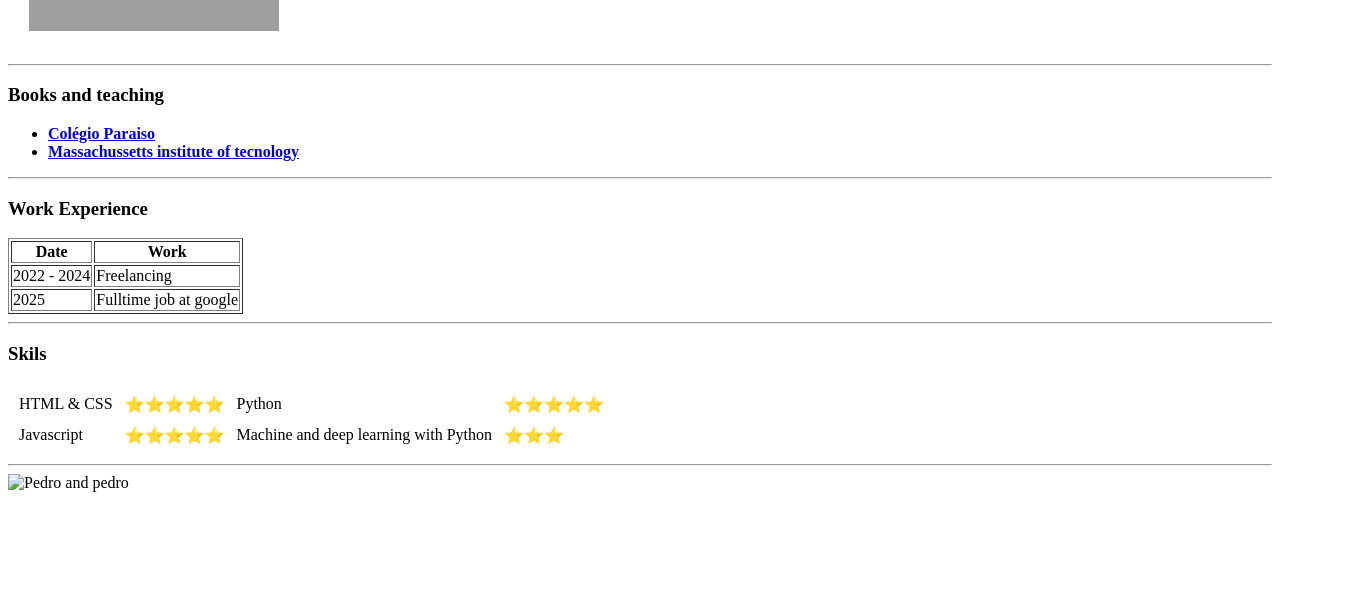
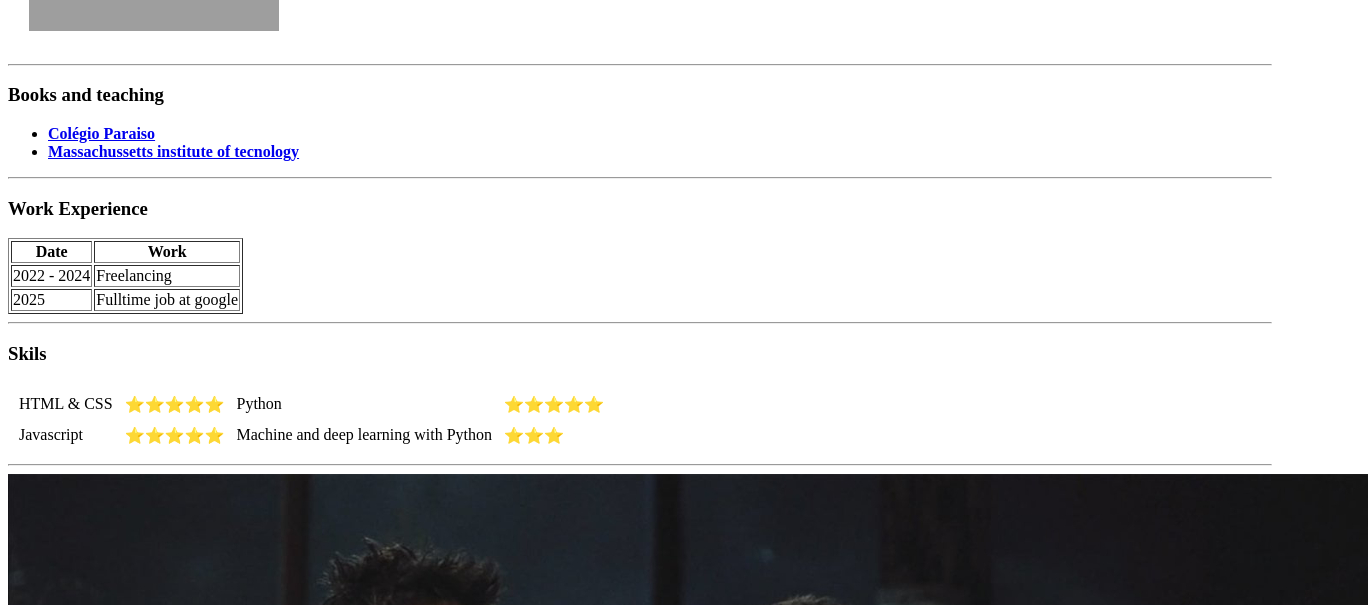
Before and after one commit to oPedroLuna/cv, a plain HTML site: page index.html in a window 1280 px wide. Shown: the part 186-791 px from the top of the page, 1368 px wide, since content can reach past the window. Drawn offline with Linux system fonts and the light colour scheme; grey boxes are pictures that could not be loaded.

Commit message:
Update index.html

```diff
--- a/index.html
+++ b/index.html
@@ -68,6 +68,6 @@
         </tr>
     </table>
     <hr>
-    <img src="images/wallpaperflare.com_wallpaper (1).jpg" alt="Pedro and pedro">
+    <img src="wallpaperflare.com_wallpaper (1).jpg" alt="Pedro and pedro">
 </body>
 </html>
```
